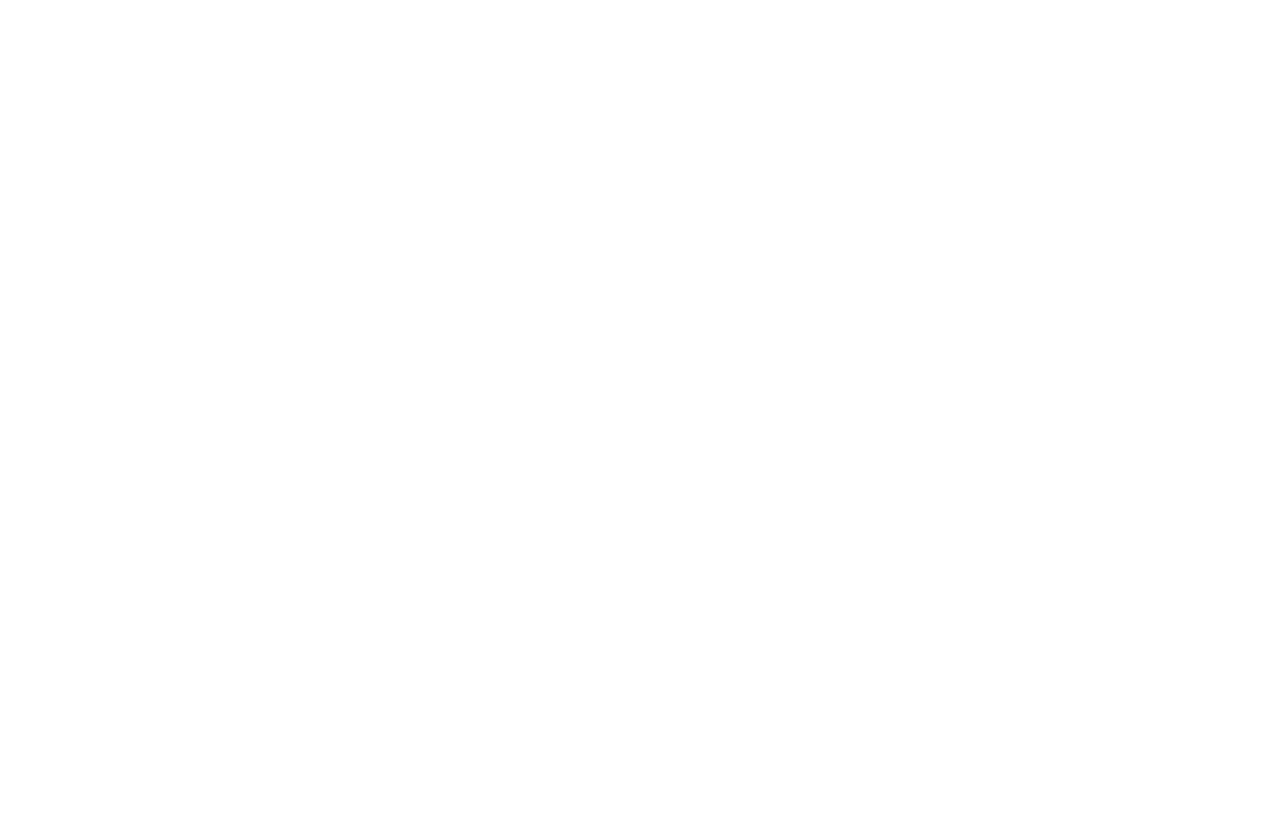
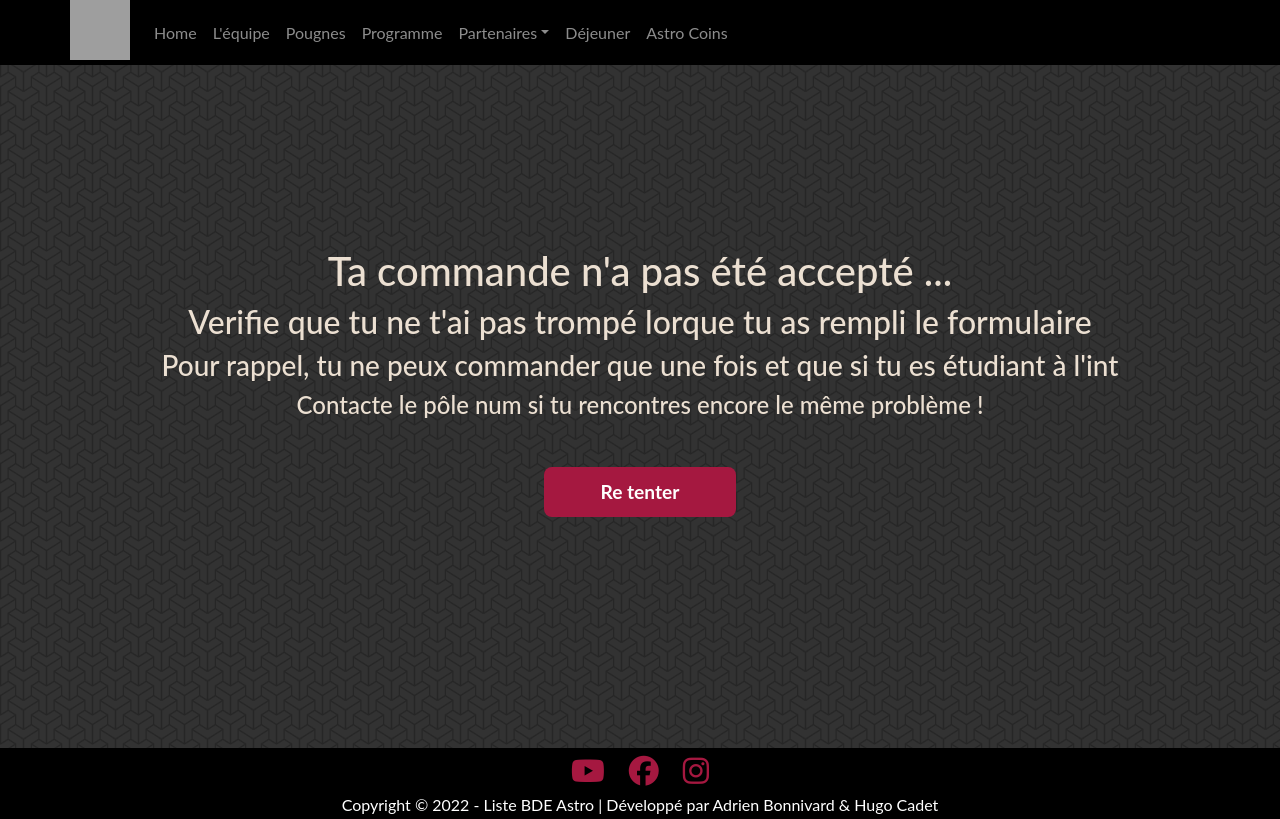
Before and after one commit to HugoKD/siite, a Django app: page /erreur1/ in a window 1280 px wide. Before the commit the page is empty. Run offline with Django 4.2, Linux system fonts and the light colour scheme; some libraries are stand-ins or nearby versions; grey boxes are pictures that could not be loaded.

Commit message:
fumulaire contact dejeuner

```diff
--- /dev/null
+++ b/Dejeuner/static/css/erreur1.css
@@ -0,0 +1,90 @@
+* {
+ margin: 0;
+ padding: 0;
+ box-sizing: border-box;
+ font-family: 'Lato', sans-serif;
+}
+
+body {
+ height: 100%;
+ margin: 0;
+ border: 0;
+ font-family: 'Lato', sans-serif;
+}
+
+#main {
+ background-image: url("../img/escheresque-dark-1920x1080.png");
+ display: flex;
+ align-items: center;
+ justify-content: center;
+ height: 93.5vh; overflow-y: hidden;
+ background-repeat: repeat;
+ padding-top: 5%;
+}
+
+#main .message {
+ color: #ece0d2;
+ text-align: center;
+}
+
+
+#main button {
+    width: 192px;
+    height: 50px;
+    border-radius: 8px;
+    border: none;
+    background-color: #a51840;
+    color: white;
+    font-weight: bold;
+    font-size: 1.2em;
+    cursor: pointer;
+    outline: none;
+    margin: 5% auto;
+    display: block;
+    transition: 0.2s;
+}
+
+#main button a {
+ color: white ; text-decoration: none ;
+}
+
+#main button:hover {
+ transform: translateY(-5px);
+ box-shadow: 0px 10px 40px -10px #1f2121;
+ background-color: #881435;
+}
+
+
+.parentIcon {
+    align-items: center;
+    justify-content: center;
+    flex-direction: column;
+    text-align: center;
+    width: 100%;
+    background-color: #000000;
+}
+
+.parentIcon a {
+    text-align: center;
+    width: 12%;
+    padding: 10px;
+    color: #a51840;
+    font-size: 30px;
+}
+.parentIcon a:hover {
+    color: #000000;
+}
+
+.copy {
+    height: 30%;
+    background-color: black;
+    color: white;
+    align-items: center;
+    justify-content: center;
+    flex-direction: column;
+    text-align: center;
+}
+.copy p {
+    margin-bottom: 0;
+    padding-bottom: 2px;
+}
--- a/Dejeuner/templates/dejeuner/erreur1.html
+++ b/Dejeuner/templates/dejeuner/erreur1.html
@@ -1,10 +1,39 @@
 <!DOCTYPE html>
+{% load static %}
 <html lang="en">
 <head>
     <meta charset="UTF-8">
-    <title>Title</title>
+    <title>erreur1</title>
+    <link rel="stylesheet" href="{% static 'css/erreur1.css' %}">
+    <link href="https://cdn.jsdelivr.net/npm/bootstrap@5.2.2/dist/css/bootstrap.min.css" rel="stylesheet" integrity="sha384-Zenh87qX5JnK2Jl0vWa8Ck2rdkQ2Bzep5IDxbcnCeuOxjzrPF/et3URy9Bv1WTRi" crossorigin="anonymous">
+    <link rel="shortcut icon" type="image/png" href="{% static 'img/astronaute_detouré.png' %}"/>
+    <script src="https://kit.fontawesome.com/717f408a62.js" crossorigin="anonymous"></script>
 </head>
 <body>
+    {% include 'bde/navbar.html' %}
+    {% block content %}
+    {% endblock %}
 
+    <div id="main">
+        <div class="message">
+            <h1>Ta commande n'a pas été accepté ...</h1>
+            <h2>Verifie que tu ne t'ai pas trompé lorque tu as rempli le formulaire</h2>
+            <h3>Pour rappel, tu ne peux commander que une fois et que si tu es étudiant à l'int</h3>
+            <h4>Contacte le pôle num si tu rencontres encore le même problème !</h4>
+            <button><a href="../dejeuner" >Re tenter</a></button>
+        </div>
+
+    </div>
+
+    <footer>
+        <div class="parentIcon">
+            <a href="https://www.youtube.com/@astro-listebde2023" target="_blank" rel="noopener noreferrer"><i class="fa-brands fa-youtube"></i></a>
+            <a href="https://www.facebook.com/profile.php?id=100087748087188" target="_blank" rel="noopener noreferrer"><i class="fa-brands fa-facebook"></i></a>
+            <a href="https://www.instagram.com/astro_2023_/" target="_blank" rel="noopener noreferrer"><i class="fa-brands fa-instagram"></i></a>
+        </div>
+        <div class="copy">
+            <p>Copyright © 2022 - Liste BDE Astro | Développé par Adrien Bonnivard & Hugo Cadet</p>
+        </div>
+    </footer>
 </body>
 </html>
--- a/Dejeuner/views.py
+++ b/Dejeuner/views.py
@@ -13,7 +13,10 @@ def dejeuner(request):
             couvert=request.POST.get('Couvert')
             menu=request.POST.get('Menu')
             num = request.POST.get('Num')
-            print(vieux)
+            horaire = request.POST.get('Horaire')
+
+            Users = ContactModel.objects.all()
+
             if vieux=='on':
                 vieux=True;
             elif vieux=='None':
@@ -22,25 +25,18 @@ def dejeuner(request):
                 couvert=True
             elif couvert=='None':
                 couvert=False
-            horaire= request.POST.get('Horaire')
-            Users=ContactModel.objects.all()
-            list_prenom, list_nom = [], []
+
+            list_prenom, list_nom = ['pivot'], ['pivot']
             for i in Users:
                 list_prenom.append(i.Prenom)
                 list_nom.append(i.Nom)
             for i in range(0,len(list_nom)):
                 if nom == list_nom[i]:
                     for j in range(0,len(list_prenom)):
-                        if list_prenom[j]==nom:
-                            print(ok)
+                        if list_prenom[j]==prenom:
                             return HttpResponseRedirect('/erreur1/')
                             break
-                elif prenom == list_prenom[i]:
-                    for j in range(0,len(list_nom)):
-                        if list_nom[j]==prenom:
-                            print(ok)
-                            return HttpResponseRedirect('/erreur1/')
-                            break
+            #dernier test :
             print(list_prenom)
             list_prenom.append(nom)
             list_nom.append(prenom)
```
Also changed, not shown: Dejeuner/static/img/escheresque-dark-1920x1080.png (added), db.sqlite3.
